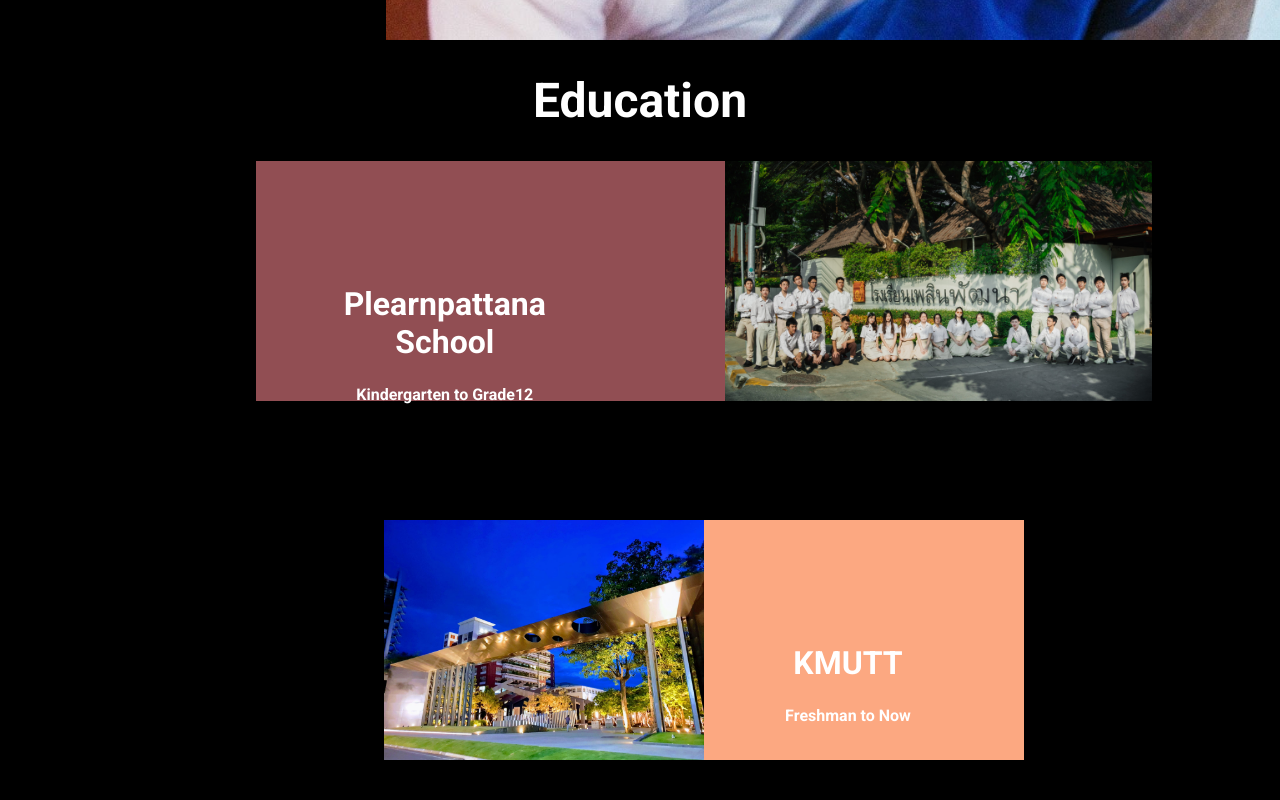
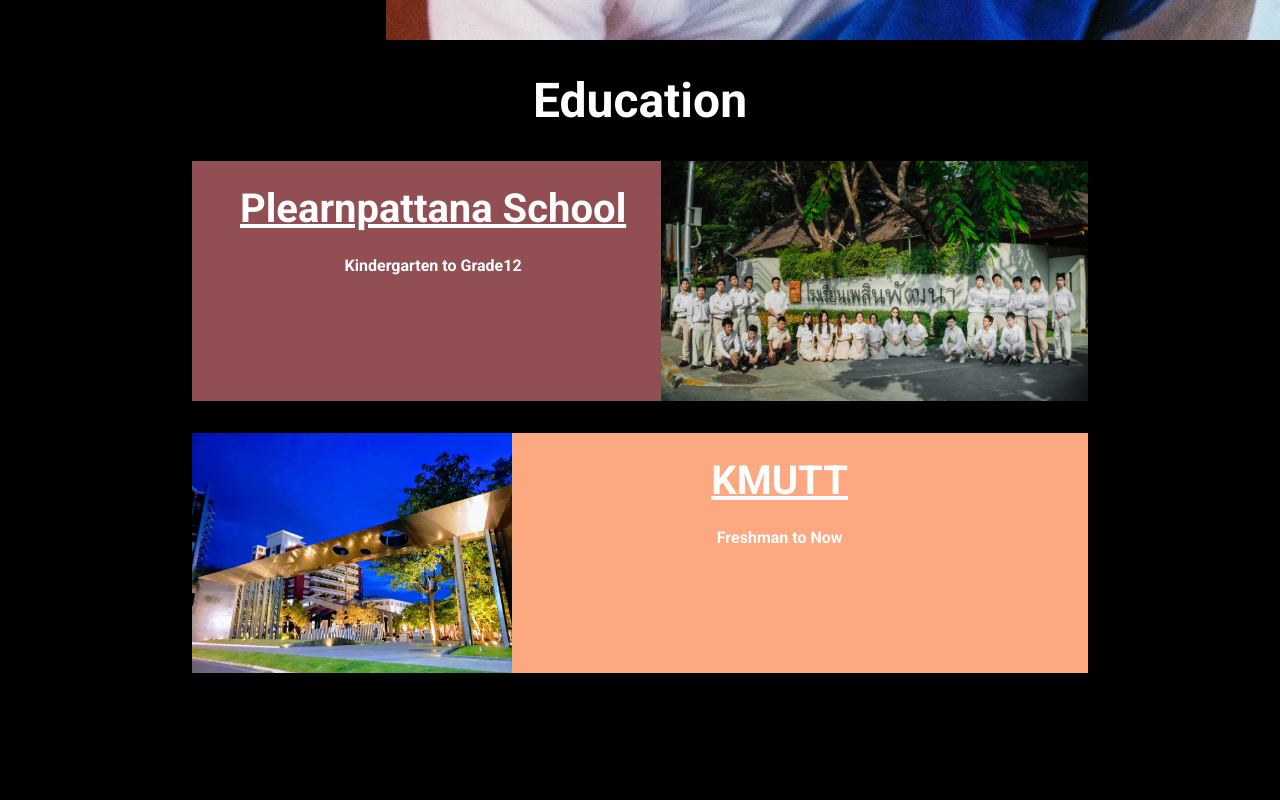
Before and after one commit to KhemIngkapat/KhemIngkapat.github.io, a plain HTML site: page index.html in a window 1280 px wide. Shown: the part 1560-2360 px from the top of the page. Drawn offline with Linux system fonts and the light colour scheme.

Commit message:
Fixing floating text

```diff
--- a/index.html
+++ b/index.html
@@ -58,19 +58,24 @@
     <section class="edu" id="edu">
         <div class="main">
             <h1>Education</h1>
-            <div class="p-right">
+            <div class="edu-list red">
+                <div class="ldesc">
+                    <h2>
+                        <a href="https://plearnpattana.ac.th/">Plearnpattana School</a>
+                    </h2>
+                    <h4>Kindergarten to Grade12</h4>
+                </div>
                 <img src="img/pptn.jpg" alt="Plearnpattana" />
-                <div class="desc">
-                    <h2>Plearnpattana School</h2>
-                    <h4>Kindergarten to Grade12</h4>
 
-                </div>
 
             </div>
-            <div class="p-left">
+            <p></p>
+            <div class="edu-list orange">
                 <img src="img/kmutt.jpg" alt="KMUTT">
-                <div class="desc">
-                    <h2>KMUTT</h2>
+                <div class="rdesc">
+                    <h2>
+                        <a href="https://www.kmutt.ac.th/">KMUTT</a>
+                    </h2>
                     <h4>Freshman to Now</h4>
 
                 </div>
--- a/style.css
+++ b/style.css
@@ -126,49 +126,67 @@ nav ul li a:hover{
 
 }
 
-.p-right{
+.edu-list{
+    position: relative;
+
     width: 70%;
-    position: relative;
     height: 30vh;
-    left: 20%;
+
+    left: 15%;
     top : 30%;
-    background-color:#914e53 ;
+    display: flex;
+    justify-content: space-between;
+    margin-bottom: 2rem;
 }
 
-.p-right img{
-    height: 100%;
-    position: absolute;
-    right: 0;
-}
+.red{
+    background-color:#914e53 ;
+    }
 
-.p-right .desc{
-    position: relative;
-    top:  -15%;
-    left: 0%;
-}
-
-
-.p-left{
-    width: 50%;
-    position: absolute;
-    height: 30vh;
-    left: 30%;
-    top: 260%;
+.orange{
     background-color:#fca881 ;
 }
 
-
-.p-left img{
+.edu-list img{
     height: 100%;
-    position: absolute;
-    left: 0;
 }
 
-.p-left .desc{
-    position: relative;
-    top: -15%;
-    left: 50%;
+.edu-list a{
+    text-decoration: underline;
+    color: white;
+    font-weight: bold;
+    text-transform: capitalize;
 }
+.edu-list a:hover{
+    color: cyan;
+    transition: .4s;
+}
+
+.ldesc{
+    height: 100%;
+    text-align:center;
+    padding-left: 3rem ;
+}
+
+.ldesc h2{
+       font-size: 2.5rem;
+        padding-bottom: 1.5rem;
+        padding-top: 1.5rem;
+    }
+
+
+.rdesc{
+    height: 100%;
+    text-align:center;
+    padding-right: 15rem;
+}
+
+.rdesc h2{
+       font-size: 2.5rem;
+        padding-bottom: 1.5rem;
+        padding-top: 1.5rem;
+    }
+
 
 .skill{
     height: 100vh;
```
